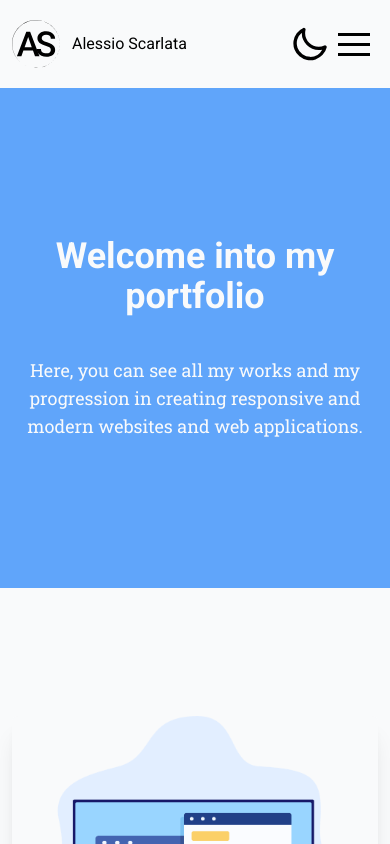
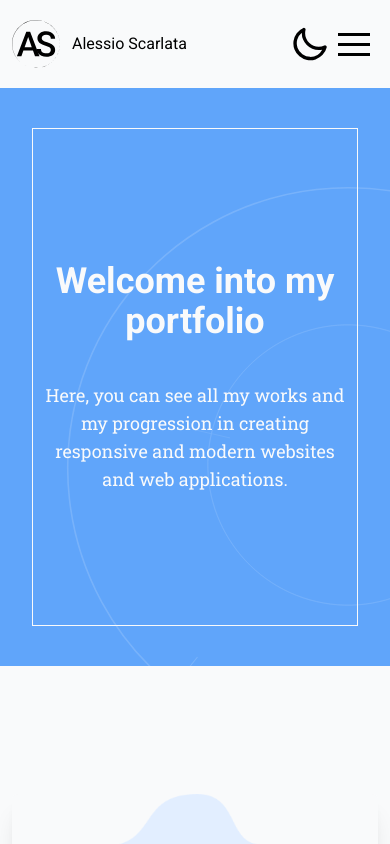
Before and after one commit to xScafu/portfolio-site-react, a React (Vite) app: page /portfolio in a window 390 px wide. Shown: the top 844 px of the page. Built offline with nearby package versions, Linux system fonts and the light colour scheme.

Commit message:
portfolio improved - mobile menu UX improvements

```diff
--- a/src/components/CardContainer.jsx
+++ b/src/components/CardContainer.jsx
@@ -2,7 +2,7 @@ import Card from "../components/Card";
 
 export default function CardContainer() {
   return (
-    <div className="grid grid-rows-2 gap-10 mt-32">
+    <div className="grid grid-cols-1 gap-10 mt-32 lg:grid-cols-2">
       <Card />
       <Card />
       <Card />
--- a/src/components/PortfolioPresentation.jsx
+++ b/src/components/PortfolioPresentation.jsx
@@ -1,11 +1,35 @@
+import { useTransform, motion, useTime } from "motion/react";
+import CircleShape from "../ui/CircleShape";
+
 export default function PortfolioPresentation() {
+  const time = useTime();
+  const rotate = useTransform(time, [0, 60000], [0, 360], {
+    clamp: false,
+  });
+  const rotateHalf = useTransform(time, [0, 30000], [360, 0], {
+    clamp: false,
+  });
   return (
-    <div className="text-center bg-blue-400 dark:bg-slate-600 text-gray-50 p-5 -mx-5">
-      <h1 className="font-bold text-4xl mt-32">Welcome into my portfolio</h1>
-      <p className="font-serif text-lg mt-10 mb-32">
-        Here, you can see all my works and my progression in creating responsive
-        and modern websites and web applications.
-      </p>
+    <div className="text-center bg-blue-400 dark:bg-slate-600 text-gray-50 p-10 md:p-20 lg:p-40 -mx-5 relative z-0 overflow-hidden">
+      <div className="border border-gray-50 p-1 relative z-10">
+        <h1 className="font-bold text-4xl mt-32">Welcome into my portfolio</h1>
+        <p className="font-serif text-lg mt-10 mb-32">
+          Here, you can see all my works and my progression in creating
+          responsive and modern websites and web applications.
+        </p>
+      </div>
+      <motion.div
+        style={{ rotate: rotate }}
+        className="absolute top-[60px] right-[-270px] w-[40rem] md:w-[60rem] z-0 opacity-15 fill-none stroke-2 stroke-white "
+      >
+        <CircleShape />
+      </motion.div>
+      <motion.div
+        style={{ rotate: rotateHalf }}
+        className="absolute top-[217px] right-[-110px] w-[20rem] md:w-[40rem] z-0 opacity-15 fill-none stroke-2 stroke-white"
+      >
+        <CircleShape />
+      </motion.div>
     </div>
   );
 }
--- a/src/components/Presentation.jsx
+++ b/src/components/Presentation.jsx
@@ -40,8 +40,6 @@ const scrollPop = {
   },
 };
 
-function popUpPresentation(latest) {}
-
 export default function Presentation() {
   return (
     <div className="mt-32 p-2 select-auto">
@@ -61,7 +59,6 @@ export default function Presentation() {
         </motion.h1>
         <motion.h2
           variants={popUp}
-          onUpdate={(latest) => popUpPresentation(latest)}
           className="text-xl mt-1 font-medium md:text-4xl"
         >
           I build things for the web.
```
